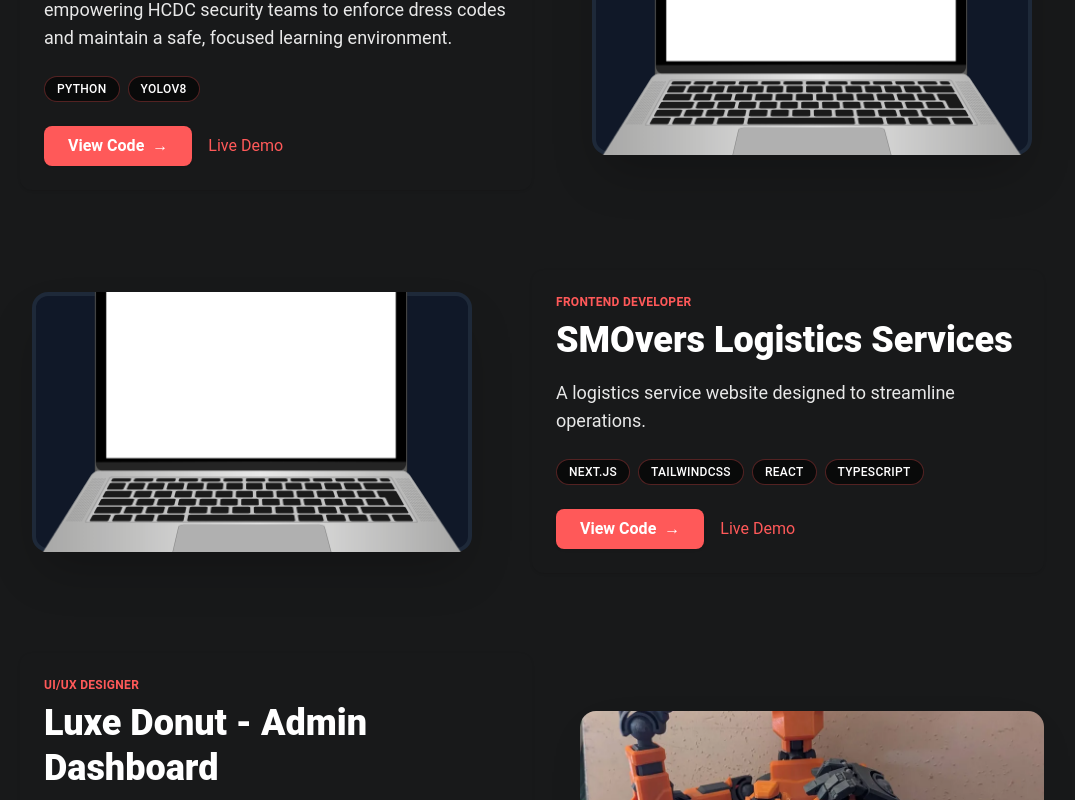
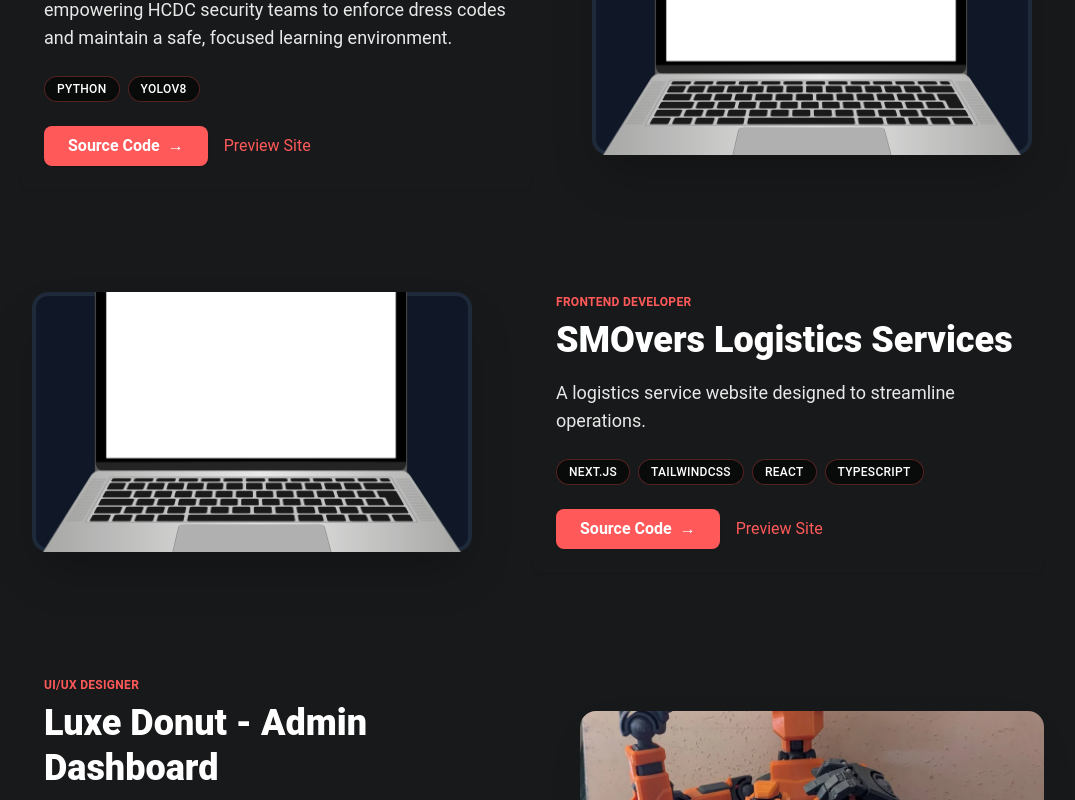
Before and after one commit to Redkuroo/smile-portfolio-v2, a Next.js app: page / in a window 1280 px wide. Shown: the part 2720-3520 px from the top of the page, without its empty margins (108-1183 px from the left). Built offline with nearby package versions, Linux system fonts and the light colour scheme.

Commit message:
updated project

```diff
--- a/app/ProjectSection.js
+++ b/app/ProjectSection.js
@@ -92,6 +92,27 @@ const projectsData = [
     image: "/dummy.png",
     codeUrl: "https://www.behance.net/gallery/230618553/GO-PLUS-CASINO-UIUX-for-Online-Casino-Platform",
     demoUrl: "https://www.figma.com/design/WfHxOnmvmMBLXcho7qjLqn/Casino-Backup?node-id=0-1&t=dGSN6pu7ALcV9SFd-1"
+  },
+    {
+    id: 9,
+    category: "design",
+    type: "UI/UX Designer",
+    title: "Bubble ELMS - Material Listing Section",
+    description: "As part of my UI/UX design internship, I designed the Material Listing section for Bubble ELMS, an e-learning management system.",
+    techs: ["Figma", "Photoshop", "Canva", "Adobe XD"],
+    image: "/dummy.png",
+    codeUrl: "https://www.behance.net/gallery/231639593/Bubble-ELMS-Material-Listing-Section",
+  },
+  {
+    id: 10,
+    category: "design",
+    type: "UI/UX Designer",
+    title: "JIT EDU Website",
+    description: "Designed the Jairo Institute of Technology website (JIT), it is a sister company of Jairosoft, Inc., a global software solution and consulting services company, trusted since 2007.",
+    techs: ["Figma", "Photoshop", "Canva", "Adobe XD"],
+    image: "/dummy.png",
+    codeUrl: "https://www.behance.net/gallery/231694921/JIT-EDU-Website-Internship-Dump-Visuals",
+     demoUrl: "https://jit.edu.ph/"
   }
 ];
 
@@ -177,7 +198,7 @@ export default function ProjectSection() {
                   rel="noopener noreferrer"
                   className="bg-[var(--accent)] hover:bg-[#6d3bbd] text-white px-6 py-2 rounded-lg font-semibold flex items-center gap-2 shadow transition"
                 >
-                  {project.category === "design" ? "View Design" : "View Code"} <span aria-hidden>→</span>
+                  {project.category === "design" ? "View in Behance" : "Source Code"} <span aria-hidden>→</span>
                 </a>
                 <a
                   href={project.demoUrl}
@@ -185,7 +206,7 @@ export default function ProjectSection() {
                   rel="noopener noreferrer"
                   className="text-[var(--accent)] hover:underline flex items-center gap-2"
                 >
-                  {project.category === "design" ? "Live Design" : "Live Demo"}
+                  {project.category === "design" ? "Preview" : "Preview Site"}
                 </a>
               </div>
             </div>
```
